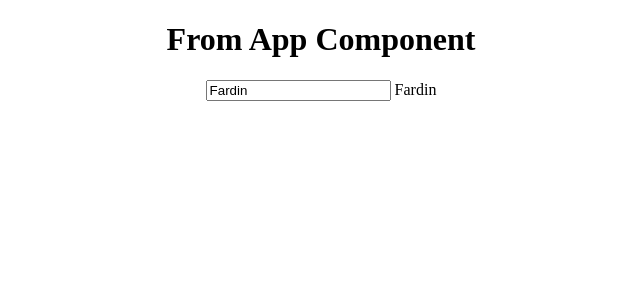
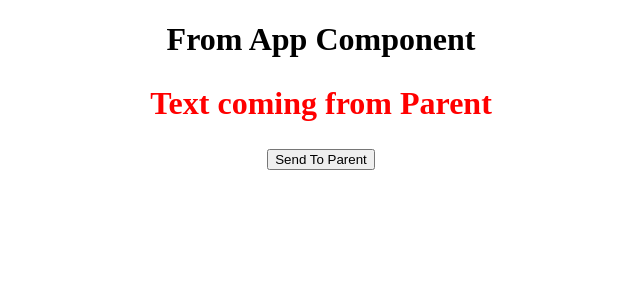
Before and after one commit to saiffardin/hello-world, an Angular app: page / in a window 1280 px wide. Shown: the top 300 px of the page, without its empty margins (319-959 px from the left). Built offline with nearby package versions, Linux system fonts and the light colour scheme.

Commit message:
sending data btw parent-child

```diff
--- a/src/app/app.component.html
+++ b/src/app/app.component.html
@@ -1,5 +1,6 @@
 <div style="text-align: center;">
     <h1>From App Component</h1>
+    <h2>{{msg}}</h2>
 
-    <app-test></app-test>
+    <app-test [parentText]="txt" (childEvent)="msg=$event"></app-test>
 </div>
--- a/src/app/app.component.ts
+++ b/src/app/app.component.ts
@@ -3,8 +3,10 @@ import { Component } from '@angular/core';
 @Component({
   selector: 'app-root',
   templateUrl: './app.component.html',
-  styleUrls: ['./app.component.css']
+  styleUrls: ['./app.component.css'],
 })
 export class AppComponent {
   title = 'AES';
+  public txt = 'Text coming from Parent';
+  public msg: any;
 }
--- a/src/app/test/test.component.ts
+++ b/src/app/test/test.component.ts
@@ -1,10 +1,10 @@
-import { Component, OnInit } from '@angular/core';
+import { Component, EventEmitter, Input, OnInit, Output } from '@angular/core';
 
 @Component({
   selector: 'app-test',
   template: `
-    <input [(ngModel)] = "name" value="Fardin" type="text" />
-    {{ name }}
+    <h2>{{ txtFromParent }}</h2>
+    <button (click)="sendToParent()">Send To Parent</button>
   `,
   styles: [
     `
@@ -33,9 +33,20 @@ import { Component, OnInit } from '@angular/core';
   ],
 })
 export class TestComponent implements OnInit {
-  public name = 'Fardin';
+  constructor() {}
+  ngOnInit(): void {}
 
-  constructor() {}
+  // receiving text from parent
+  @Input('parentText') public txtFromParent: any;
 
-  ngOnInit(): void {}
+  // to send data from parent
+  // we need to create an eventEmitter
+  @Output() public childEvent = new EventEmitter();
+
+  // we need to fire the event on button click
+  // it means when the btn us been clicked
+  // data will send to parent html component
+  sendToParent() {
+    this.childEvent.emit('sending text from child');
+  }
 }
```
